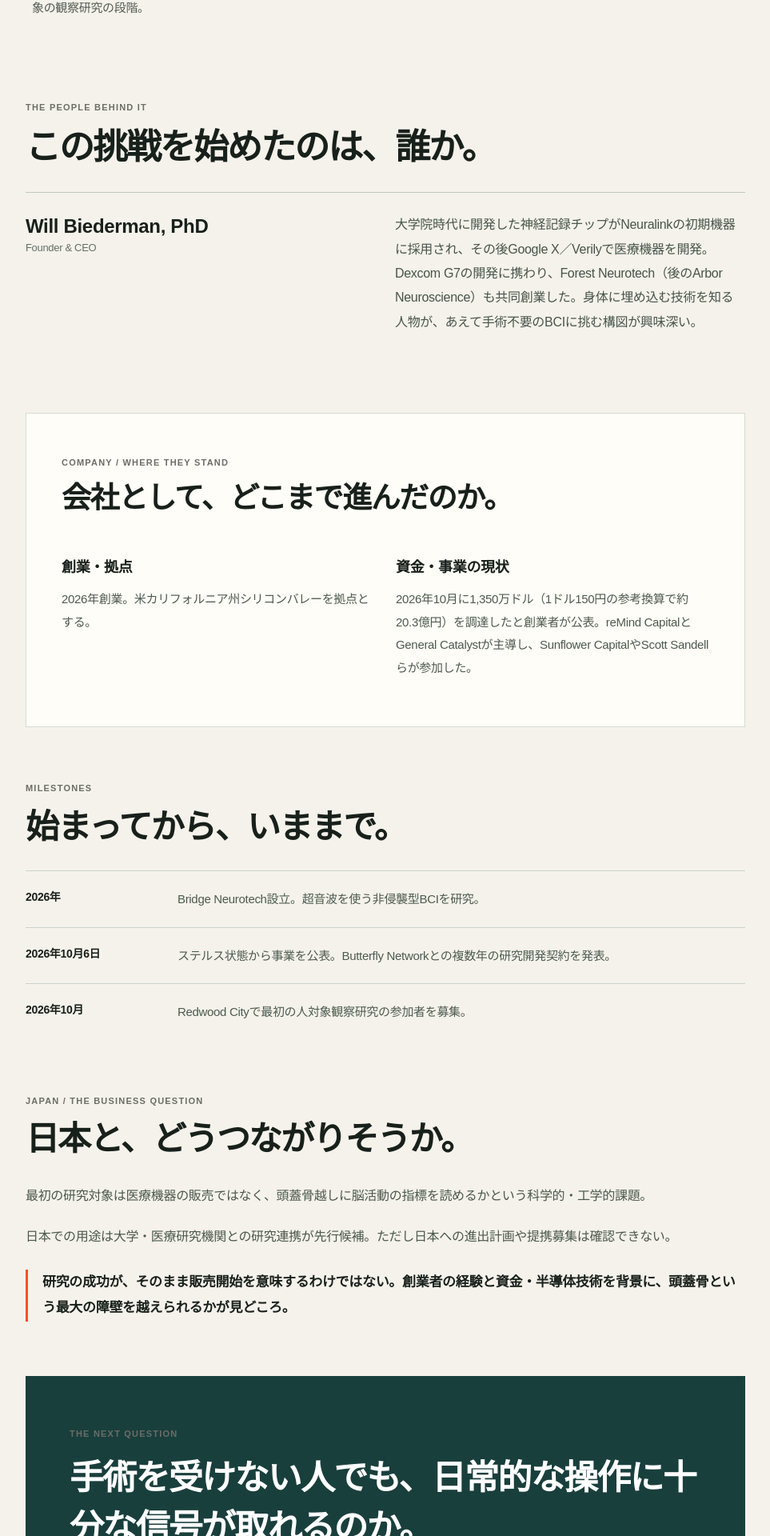
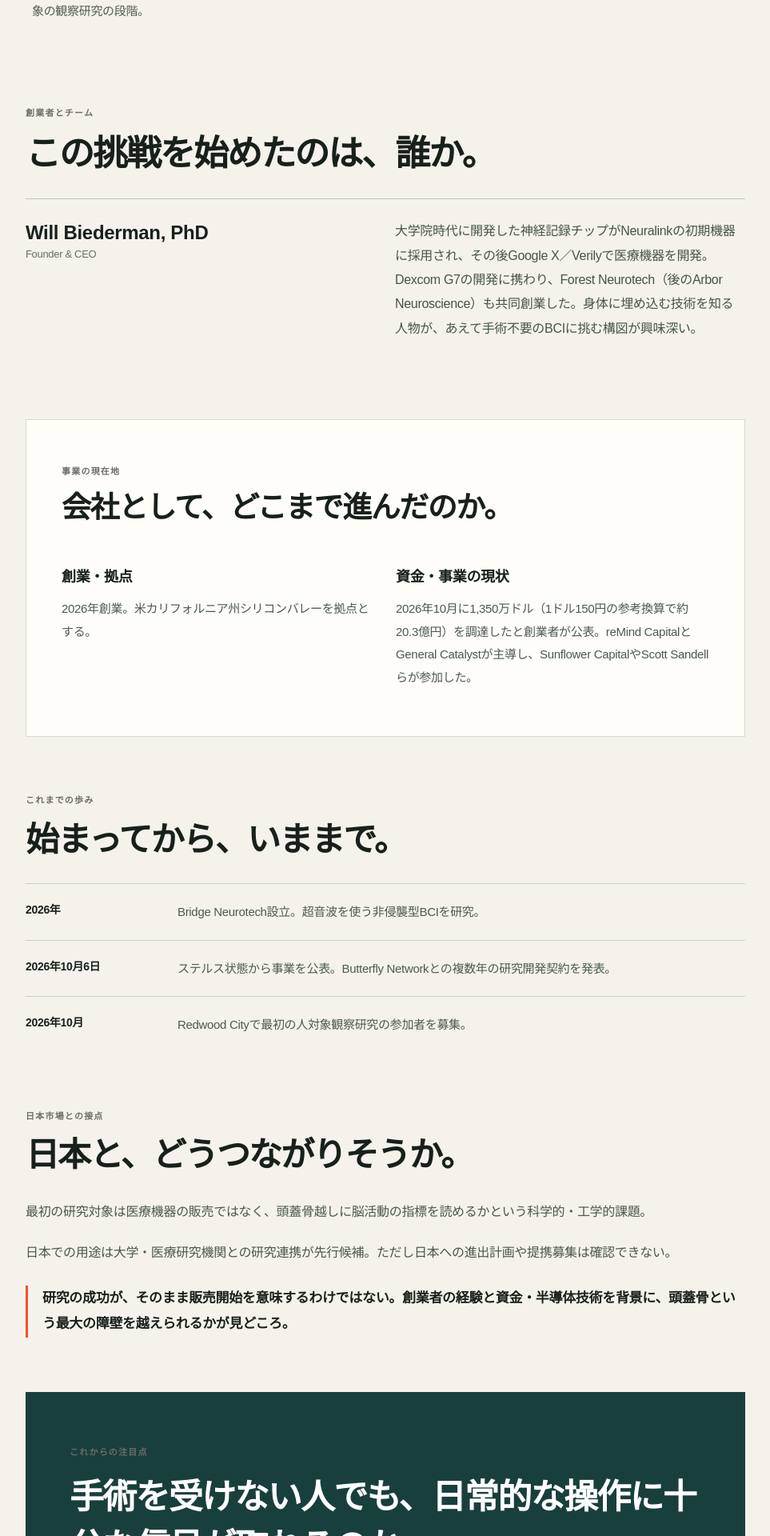
Before and after one commit to yasu-kai/tech-meets-japan, a Next.js app: page /early-stage/bridge-neurotech in a window 1280 px wide. Shown: the part 876-2796 px from the top of the page at 80% size, without its empty margins (158-1121 px from the left). Built offline with nearby package versions, Linux system fonts and the light colour scheme.

Commit message:
Localize reader-facing English labels into natural Japanese

```diff
--- a/app/early-stage/[id]/page.tsx
+++ b/app/early-stage/[id]/page.tsx
@@ -47,7 +47,7 @@ export default async function EarlyCompanyProfile({params}:{params:Promise<{id:s
   return <><Header/><main style={{background:"#f5f2eb",color:"#18201b"}}>
     <article style={{width:"min(900px,calc(100% - 40px))",margin:"0 auto",padding:"68px 0 100px"}}>
       <Link href="/early-stage" style={{display:"inline-flex",alignItems:"center",gap:8,fontSize:13,fontWeight:700,marginBottom:42}}><ArrowLeft size={16}/> Early-Stageに戻る</Link>
-      <p className="eyebrow">EARLY-STAGE / COMPANY PROFILE</p>
+      <p className="eyebrow">スタートアップ企業紹介</p>
       <h1 style={{fontSize:"clamp(40px,6vw,74px)",lineHeight:1.22,letterSpacing:"-.055em",margin:"16px 0 22px",overflowWrap:"normal",wordBreak:"normal"}}>{p.headline}</h1>
       <p style={{fontSize:18,lineHeight:1.85,color:"#58645b",marginBottom:38}}>{c.company} / {c.country}</p>
       <p style={{fontSize:"clamp(18px,2vw,23px)",lineHeight:1.95,maxWidth:820,marginBottom:65}}>{p.opening}</p>
@@ -55,7 +55,7 @@ export default async function EarlyCompanyProfile({params}:{params:Promise<{id:s
         {[{title:"なぜ注目するのか",body:p.why},{title:"いま、どこまで来たか",body:p.status},{title:"次に確かめたいこと",body:p.challenge}].map(b=><section key={b.title} style={{borderTop:"2px solid #202820",padding:"22px 8px"}}><h2 style={{fontSize:21,lineHeight:1.45,margin:"0 0 18px"}}>{b.title}</h2><p style={{lineHeight:1.9,color:"#525c54",fontSize:15}}>{b.body}</p></section>)}
       </div>
       <section style={{marginBottom:70}}>
-        <p className="eyebrow" style={{color:"#66776c"}}>THE PEOPLE BEHIND IT</p>
+        <p className="eyebrow" style={{color:"#66776c"}}>創業者とチーム</p>
         <h2 style={{fontSize:"clamp(30px,4vw,44px)",lineHeight:1.35,letterSpacing:"-.045em",margin:"14px 0 27px"}}>この挑戦を始めたのは、誰か。</h2>
         {intelligence.people.map(person=><div key={person.name} style={{borderTop:"1px solid #bec8bf",padding:"25px 0 28px",display:"grid",gridTemplateColumns:"repeat(auto-fit,minmax(min(100%,270px),1fr))",gap:24}}>
           <div><strong style={{fontSize:24,lineHeight:1.4,display:"block"}}>{person.name}</strong><span style={{fontSize:13,color:"#637168"}}>{person.role}</span></div>
@@ -63,7 +63,7 @@ export default async function EarlyCompanyProfile({params}:{params:Promise<{id:s
         </div>)}
       </section>
       <section style={{background:"#fffdf7",border:"1px solid #d3ddd2",padding:"clamp(22px,4vw,44px)",marginBottom:70}}>
-        <p className="eyebrow" style={{color:"#67786b"}}>COMPANY / WHERE THEY STAND</p>
+        <p className="eyebrow" style={{color:"#67786b"}}>事業の現在地</p>
         <h2 style={{fontSize:"clamp(27px,3vw,37px)",lineHeight:1.35,letterSpacing:"-.04em",margin:"14px 0 28px"}}>会社として、どこまで進んだのか。</h2>
         <div style={{display:"grid",gridTemplateColumns:"repeat(auto-fit,minmax(min(100%,250px),1fr))",gap:26}}>
           <div><h3 style={{fontSize:18,marginBottom:12}}>創業・拠点</h3><p style={{fontSize:15,lineHeight:1.9,color:"#4c5a4e"}}>{intelligence.founding}</p></div>
@@ -71,20 +71,20 @@ export default async function EarlyCompanyProfile({params}:{params:Promise<{id:s
         </div>
       </section>
       <section style={{marginBottom:70}}>
-        <p className="eyebrow" style={{color:"#67786b"}}>MILESTONES</p>
+        <p className="eyebrow" style={{color:"#67786b"}}>これまでの歩み</p>
         <h2 style={{fontSize:"clamp(28px,3.8vw,42px)",lineHeight:1.4,letterSpacing:"-.045em",margin:"14px 0 24px"}}>始まってから、いままで。</h2>
         {intelligence.progress.map((item,i)=><div key={item.date+i} style={{display:"grid",gridTemplateColumns:"minmax(100px,170px) minmax(0,1fr)",gap:20,borderTop:"1px solid #cbd4cc",padding:"21px 0"}}>
           <strong style={{fontSize:14,lineHeight:1.7}}>{item.date}</strong><p style={{fontSize:15,lineHeight:1.85,margin:0,color:"#4c5b50"}}>{item.event}</p>
         </div>)}
       </section>
       <section style={{marginBottom:68}}>
-        <p className="eyebrow" style={{color:"#67786b"}}>JAPAN / THE BUSINESS QUESTION</p>
+        <p className="eyebrow" style={{color:"#67786b"}}>日本市場との接点</p>
         <h2 style={{fontSize:"clamp(28px,3.8vw,42px)",lineHeight:1.35,letterSpacing:"-.045em",margin:"14px 0 26px"}}>日本と、どうつながりそうか。</h2>
         {intelligence.market.map((line,i)=><p key={i} style={{fontSize:16,lineHeight:1.95,color:"#4b584d",margin:"0 0 20px"}}>{line}</p>)}
         <p style={{fontSize:17,lineHeight:1.9,fontWeight:700,borderLeft:"3px solid #f4512c",paddingLeft:18,marginTop:26}}>{intelligence.takeaway}</p>
       </section>
       <section style={{background:"#193f3d",color:"white",padding:"clamp(25px,5vw,55px)",marginBottom:60}}>
-        <p className="eyebrow" style={{color:"#d6ff39"}}>THE NEXT QUESTION</p>
+        <p className="eyebrow" style={{color:"#d6ff39"}}>これからの注目点</p>
         <h2 style={{fontSize:"clamp(27px,3.5vw,43px)",lineHeight:1.45,letterSpacing:"-.04em",margin:"18px 0 28px"}}>{p.question}</h2>
         <Link href={p.research} style={{display:"inline-flex",gap:10,alignItems:"center",fontWeight:800,color:"#d6ff39"}}>技術の仕組みと競合を詳しく読む <ArrowRight size={18}/></Link>
       </section>
```
